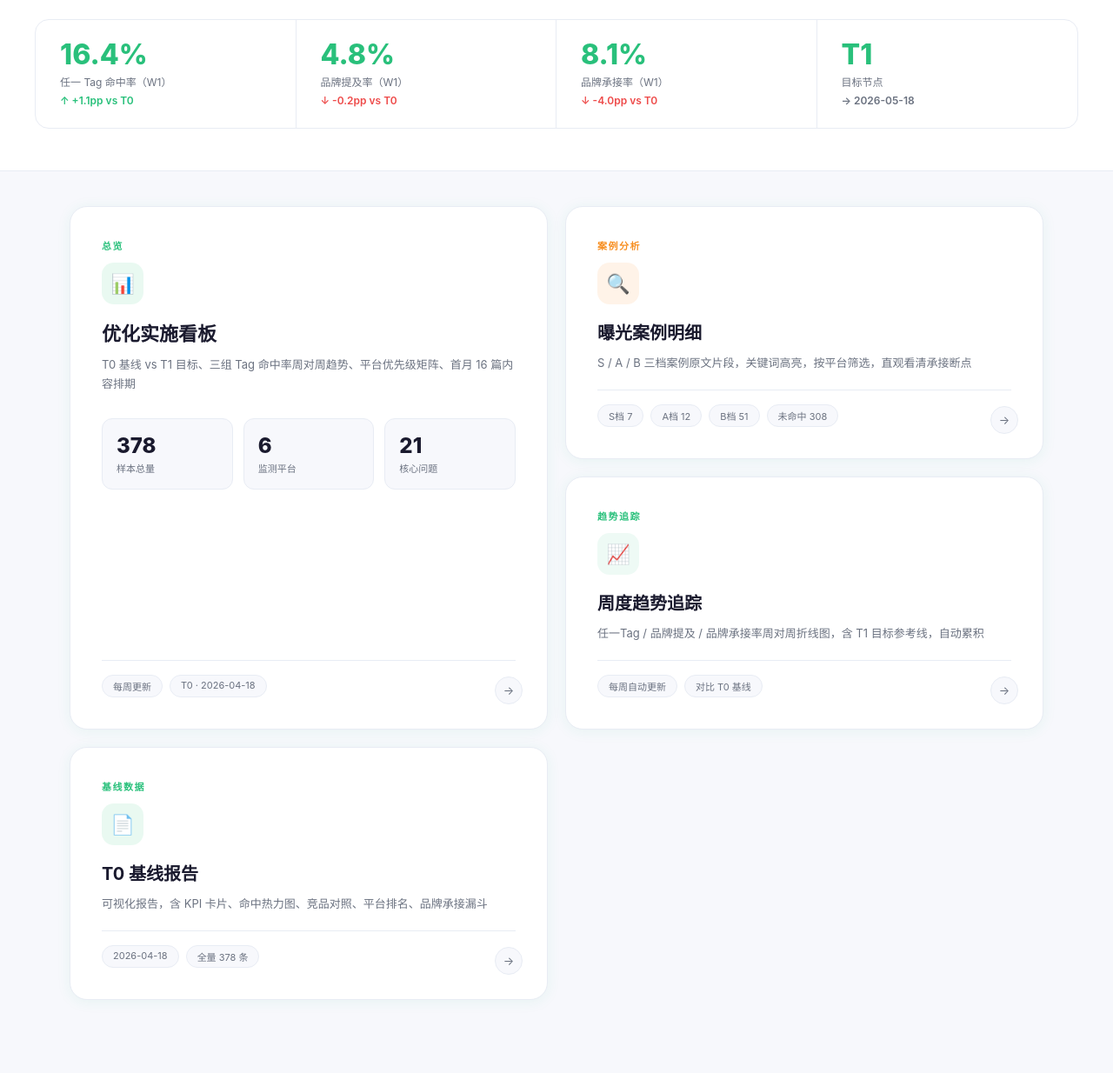
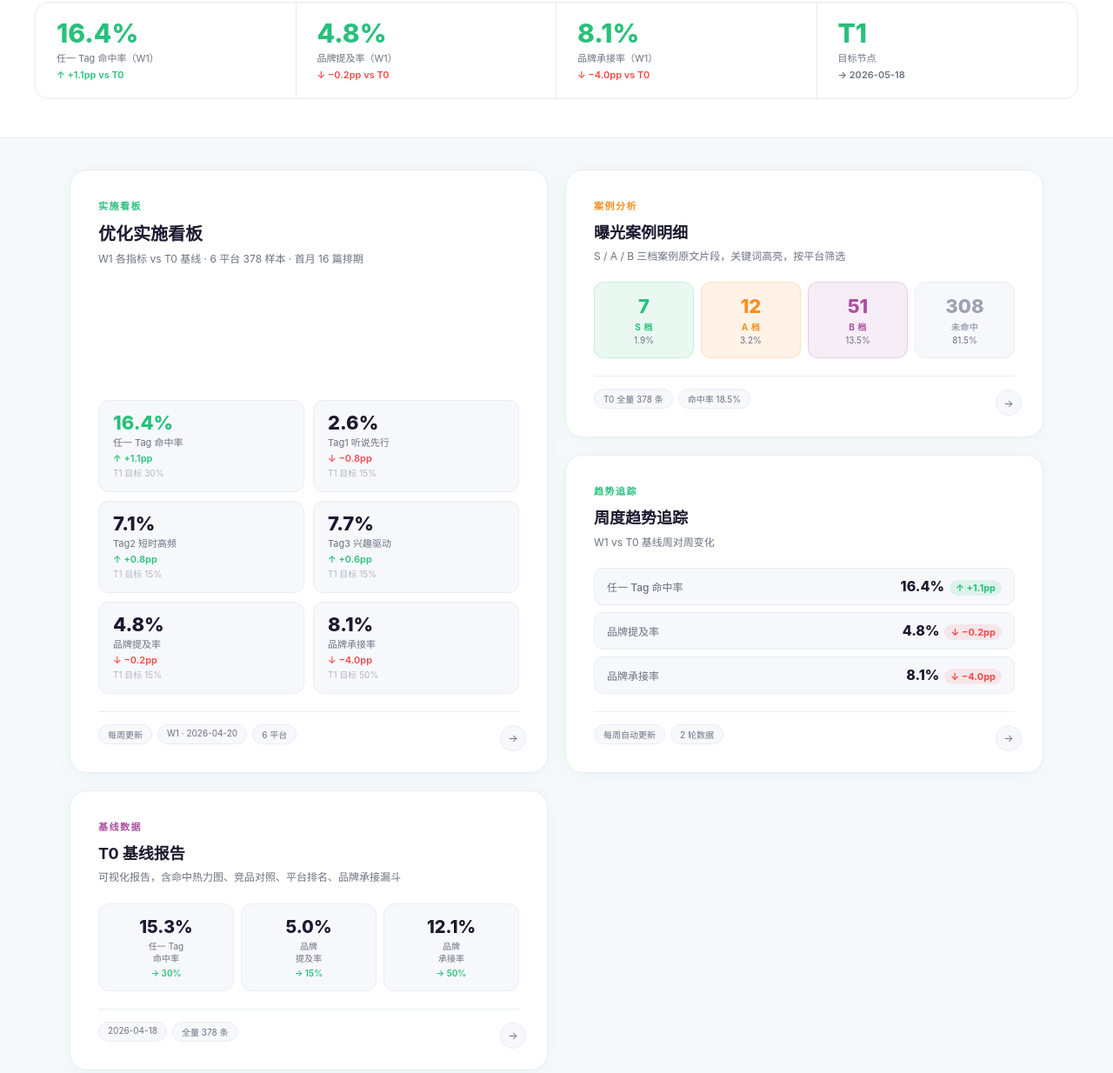
Before and after one commit to alexthbiz/GEO_dashboard, a plain HTML site: page index.html in a window 1280 px wide. Shown: the part 240-1474 px from the top of the page at 87% size. Drawn offline with Linux system fonts and the light colour scheme.

Commit message:
feat: enrich overview cards with live KPI data and W-o-W deltas

```diff
--- a/index.html
+++ b/index.html
@@ -19,72 +19,106 @@ body{font-family:-apple-system,"PingFang SC","Microsoft YaHei",sans-serif;backgr
 .nav-links a.active{color:#29c07b;font-weight:700}
 
 /* Hero */
-.hero{background:#fff;border-bottom:1px solid #E8ECF4;padding:56px 40px 48px}
+.hero{background:#fff;border-bottom:1px solid #E8ECF4;padding:48px 40px 44px}
 .hero-inner{max-width:1200px;margin:0 auto}
-.hero-eyebrow{font-size:12px;font-weight:700;letter-spacing:2px;color:#29c07b;text-transform:uppercase;margin-bottom:16px}
-.hero h1{font-size:40px;font-weight:800;line-height:1.15;letter-spacing:-0.5px;color:#1A1A2E}
+.hero-eyebrow{font-size:12px;font-weight:700;letter-spacing:2px;color:#29c07b;text-transform:uppercase;margin-bottom:14px}
+.hero h1{font-size:38px;font-weight:800;line-height:1.15;letter-spacing:-0.5px;color:#1A1A2E}
 .hero h1 span{color:#29c07b}
-.hero-sub{font-size:14px;color:#6B7280;margin-top:12px;line-height:1.7}
+.hero-sub{font-size:13px;color:#6B7280;margin-top:10px;line-height:1.7}
 
 /* KPI 条 */
-.kpi-strip{display:grid;grid-template-columns:repeat(4,1fr);gap:0;max-width:1200px;margin:32px auto 0;border:1px solid #E8ECF4;border-radius:16px;background:#fff;overflow:hidden}
-.kpi-item{padding:24px 28px;border-right:1px solid #E8ECF4}
+.kpi-strip{display:grid;grid-template-columns:repeat(4,1fr);gap:0;max-width:1200px;margin:28px auto 0;border:1px solid #E8ECF4;border-radius:16px;background:#fff;overflow:hidden}
+.kpi-item{padding:20px 24px;border-right:1px solid #E8ECF4}
 .kpi-item:last-child{border-right:none}
-.kpi-item .v{font-size:32px;font-weight:800;color:#29c07b;line-height:1}
-.kpi-item.accent .v{color:#29c07b}
-.kpi-item .l{font-size:12px;color:#6B7280;margin-top:6px}
-.kpi-item .chg{font-size:12px;font-weight:600;margin-top:6px}
+.kpi-item .v{font-size:30px;font-weight:800;color:#29c07b;line-height:1}
+.kpi-item .l{font-size:11px;color:#6B7280;margin-top:5px}
+.kpi-item .chg{font-size:11px;font-weight:600;margin-top:5px}
 .up{color:#29c07b}.dn{color:#ee4b4a}.flat{color:#6B7280}
 
 /* 主网格 */
-.main-wrap{max-width:1200px;margin:40px auto;padding:0 40px 60px}
+.main-wrap{max-width:1200px;margin:36px auto;padding:0 40px 60px}
 .grid{display:grid;grid-template-columns:1fr 1fr;grid-template-rows:auto auto;gap:20px}
 
-/* 卡片 */
-.card{background:#fff;border-radius:20px;padding:36px;text-decoration:none;color:inherit;display:block;transition:all .25s;position:relative;overflow:hidden;box-shadow:0 2px 16px rgba(41,192,123,.08);border:1px solid #E8ECF4}
+/* 卡片基础 */
+.card{background:#fff;border-radius:20px;padding:32px;text-decoration:none;color:inherit;display:block;transition:all .25s;position:relative;overflow:hidden;box-shadow:0 2px 16px rgba(41,192,123,.07);border:1px solid #E8ECF4}
 .card:hover{transform:translateY(-4px);box-shadow:0 8px 32px rgba(41,192,123,.16)}
-.card.main{grid-row:1/3;display:flex;flex-direction:column;justify-content:space-between}
-
-.card-icon{width:48px;height:48px;border-radius:14px;display:flex;align-items:center;justify-content:center;font-size:22px;margin-bottom:20px}
-.c1 .card-icon{background:rgba(41,192,123,.1)}
-.c2 .card-icon{background:rgba(247,142,32,.1)}
-.c3 .card-icon{background:rgba(41,192,123,.1)}
-.c4 .card-icon{background:rgba(41,192,123,.08)}
+.card.main{grid-row:1/3;display:flex;flex-direction:column}
 
 .card-tag{font-size:11px;font-weight:700;letter-spacing:1.5px;text-transform:uppercase;margin-bottom:12px}
 .c1 .card-tag{color:#29c07b}
 .c2 .card-tag{color:#f78e20}
 .c3 .card-tag{color:#29c07b}
-.c4 .card-tag{color:#29c07b}
+.c4 .card-tag{color:#ac4fa2}
 
-.card-title{font-size:20px;font-weight:700;color:#1A1A2E;margin-bottom:10px;line-height:1.3}
-.card.main .card-title{font-size:22px}
-.card-desc{font-size:13px;color:#6B7280;line-height:1.7}
+.card-title{font-size:18px;font-weight:700;color:#1A1A2E;margin-bottom:6px;line-height:1.3}
+.card.main .card-title{font-size:20px}
+.card-desc{font-size:12px;color:#6B7280;line-height:1.6;margin-bottom:20px}
 
-.card-meta{margin-top:20px;padding-top:16px;border-top:1px solid #E8ECF4;display:flex;flex-wrap:wrap;gap:8px}
-.meta-chip{font-size:11px;color:#6B7280;background:#F7F8FC;padding:4px 12px;border-radius:20px;border:1px solid #E8ECF4}
-
-.card-arrow{position:absolute;bottom:28px;right:28px;width:32px;height:32px;border-radius:50%;background:#F7F8FC;border:1px solid #E8ECF4;display:flex;align-items:center;justify-content:center;font-size:13px;color:#6B7280;transition:.2s}
+.card-arrow{position:absolute;bottom:24px;right:24px;width:30px;height:30px;border-radius:50%;background:#F7F8FC;border:1px solid #E8ECF4;display:flex;align-items:center;justify-content:center;font-size:12px;color:#6B7280;transition:.2s}
 .card:hover .card-arrow{background:#29c07b;color:#fff;border-color:#29c07b}
 
-/* 主卡底部数据预览 */
-.preview-stats{display:grid;grid-template-columns:repeat(3,1fr);gap:12px;margin-top:28px}
-.pstat{background:#F7F8FC;border-radius:12px;padding:16px;border:1px solid #E8ECF4}
-.pstat .pv{font-size:24px;font-weight:800;color:#1A1A2E}
-.pstat .pl{font-size:11px;color:#6B7280;margin-top:3px}
+/* ── 主卡：6指标网格 ── */
+.kpi-grid{display:grid;grid-template-columns:repeat(2,1fr);gap:10px;margin-top:auto}
+.kpi-cell{background:#F7F8FC;border-radius:12px;padding:14px 16px;border:1px solid #E8ECF4}
+.kpi-cell .kv{font-size:22px;font-weight:800;color:#1A1A2E;line-height:1}
+.kpi-cell .kv.green{color:#29c07b}
+.kpi-cell .kl{font-size:11px;color:#6B7280;margin-top:3px}
+.kpi-cell .kdelta{font-size:11px;font-weight:600;margin-top:4px}
+.kpi-cell .kt1{font-size:10px;color:#B0B7C3;margin-top:2px}
+
+/* ── 案例明细卡：漏斗 ── */
+.funnel-row{display:flex;gap:8px;margin-top:16px}
+.funnel-item{flex:1;border-radius:12px;padding:14px 12px;text-align:center}
+.fi-s{background:rgba(41,192,123,.1);border:1px solid rgba(41,192,123,.2)}
+.fi-a{background:rgba(247,142,32,.1);border:1px solid rgba(247,142,32,.2)}
+.fi-b{background:rgba(172,79,162,.1);border:1px solid rgba(172,79,162,.2)}
+.fi-x{background:#F7F8FC;border:1px solid #E8ECF4}
+.funnel-item .fn{font-size:22px;font-weight:800}
+.fi-s .fn{color:#29c07b}
+.fi-a .fn{color:#f78e20}
+.fi-b .fn{color:#ac4fa2}
+.fi-x .fn{color:#9CA3AF}
+.funnel-item .fl{font-size:10px;font-weight:700;letter-spacing:.5px;margin-top:3px}
+.fi-s .fl{color:#29c07b}
+.fi-a .fl{color:#f78e20}
+.fi-b .fl{color:#ac4fa2}
+.fi-x .fl{color:#9CA3AF}
+.funnel-item .fp{font-size:10px;color:#6B7280;margin-top:2px}
+
+/* ── 趋势卡：W-o-W ── */
+.wow-list{display:flex;flex-direction:column;gap:8px;margin-top:16px}
+.wow-row{display:flex;align-items:center;justify-content:space-between;padding:10px 14px;background:#F7F8FC;border-radius:10px;border:1px solid #E8ECF4}
+.wow-label{font-size:12px;color:#6B7280;font-weight:500}
+.wow-right{display:flex;align-items:baseline;gap:6px}
+.wow-cur{font-size:16px;font-weight:800;color:#1A1A2E}
+.wow-delta{font-size:11px;font-weight:700;padding:2px 7px;border-radius:20px}
+.wow-delta.up{color:#29c07b;background:rgba(41,192,123,.12)}
+.wow-delta.dn{color:#ee4b4a;background:rgba(238,75,74,.10)}
+.wow-delta.flat{color:#6B7280;background:#E8ECF4}
+
+/* ── 基线卡：3大KPI ── */
+.baseline-trio{display:grid;grid-template-columns:repeat(3,1fr);gap:8px;margin-top:16px}
+.bt-item{border-radius:12px;padding:14px 10px;text-align:center;background:#F7F8FC;border:1px solid #E8ECF4}
+.bt-item .bv{font-size:20px;font-weight:800;color:#1A1A2E}
+.bt-item .bl{font-size:10px;color:#6B7280;margin-top:3px;line-height:1.4}
+.bt-item .bt1{font-size:10px;color:#29c07b;font-weight:600;margin-top:4px}
+
+.card-footer{margin-top:20px;padding-top:14px;border-top:1px solid #E8ECF4;display:flex;flex-wrap:wrap;gap:6px}
+.meta-chip{font-size:10px;color:#6B7280;background:#F7F8FC;padding:3px 10px;border-radius:20px;border:1px solid #E8ECF4}
 
 /* Footer */
-footer{text-align:center;font-size:12px;color:#6B7280;padding:32px 40px;border-top:1px solid #E8ECF4;background:#fff}
+footer{text-align:center;font-size:12px;color:#6B7280;padding:28px 40px;border-top:1px solid #E8ECF4;background:#fff}
 
 @media(max-width:760px){
-  .hero{padding:36px 20px 32px}
+  .hero{padding:32px 20px 28px}
   .main-wrap{padding:0 20px 40px}
-  .kpi-strip{grid-template-columns:1fr 1fr;margin:24px 20px 0}
+  .kpi-strip{grid-template-columns:1fr 1fr;margin:20px 20px 0}
   .kpi-item{border-bottom:1px solid #E8ECF4}
   .grid{grid-template-columns:1fr}
   .card.main{grid-row:auto}
   .nav-inner{padding:0 20px}
   .nav-links{gap:16px}
+  .funnel-row{gap:4px}
 }
 </style>
 </head>
@@ -110,7 +144,7 @@ footer{text-align:center;font-size:12px;color:#6B7280;padding:32px 40px;border-t
     <div class="hero-sub">方法语义占位 × 品牌承接漏斗 · T0 基线 2026-04-18 · 每周自动复测</div>
 
     <div class="kpi-strip">
-      <div class="kpi-item accent">
+      <div class="kpi-item">
         <div class="v">16.4%</div>
         <div class="l">任一 Tag 命中率（W1）</div>
         <div class="chg up">↑ +1.1pp vs T0</div>
@@ -118,12 +152,12 @@ footer{text-align:center;font-size:12px;color:#6B7280;padding:32px 40px;border-t
       <div class="kpi-item">
         <div class="v">4.8%</div>
         <div class="l">品牌提及率（W1）</div>
-        <div class="chg dn">↓ -0.2pp vs T0</div>
+        <div class="chg dn">↓ −0.2pp vs T0</div>
       </div>
       <div class="kpi-item">
         <div class="v">8.1%</div>
         <div class="l">品牌承接率（W1）</div>
-        <div class="chg dn">↓ -4.0pp vs T0</div>
+        <div class="chg dn">↓ −4.0pp vs T0</div>
       </div>
       <div class="kpi-item">
         <div class="v">T1</div>
@@ -140,28 +174,54 @@ footer{text-align:center;font-size:12px;color:#6B7280;padding:32px 40px;border-t
     <!-- 主卡：优化实施看板 -->
     <a class="card c1 main" href="content_ops/index.html">
       <div>
-        <div class="card-tag">总览</div>
-        <div class="card-icon">📊</div>
+        <div class="card-tag">实施看板</div>
         <div class="card-title">优化实施看板</div>
-        <div class="card-desc">T0 基线 vs T1 目标、三组 Tag 命中率周对周趋势、平台优先级矩阵、首月 16 篇内容排期</div>
-        <div class="preview-stats">
-          <div class="pstat">
-            <div class="pv">378</div>
-            <div class="pl">样本总量</div>
-          </div>
-          <div class="pstat">
-            <div class="pv">6</div>
-            <div class="pl">监测平台</div>
-          </div>
-          <div class="pstat">
-            <div class="pv">21</div>
-            <div class="pl">核心问题</div>
-          </div>
+        <div class="card-desc">W1 各指标 vs T0 基线 · 6 平台 378 样本 · 首月 16 篇排期</div>
+      </div>
+
+      <div class="kpi-grid">
+        <div class="kpi-cell">
+          <div class="kv green">16.4%</div>
+          <div class="kl">任一 Tag 命中率</div>
+          <div class="kdelta up">↑ +1.1pp</div>
+          <div class="kt1">T1 目标 30%</div>
+        </div>
+        <div class="kpi-cell">
+          <div class="kv">2.6%</div>
+          <div class="kl">Tag1 听说先行</div>
+          <div class="kdelta dn">↓ −0.8pp</div>
+          <div class="kt1">T1 目标 15%</div>
+        </div>
+        <div class="kpi-cell">
+          <div class="kv">7.1%</div>
+          <div class="kl">Tag2 短时高频</div>
+          <div class="kdelta up">↑ +0.8pp</div>
+          <div class="kt1">T1 目标 15%</div>
+        </div>
+        <div class="kpi-cell">
+          <div class="kv">7.7%</div>
+          <div class="kl">Tag3 兴趣驱动</div>
+          <div class="kdelta up">↑ +0.6pp</div>
+          <div class="kt1">T1 目标 15%</div>
+        </div>
+        <div class="kpi-cell">
+          <div class="kv">4.8%</div>
+          <div class="kl">品牌提及率</div>
+          <div class="kdelta dn">↓ −0.2pp</div>
+          <div class="kt1">T1 目标 15%</div>
+        </div>
+        <div class="kpi-cell">
+          <div class="kv">8.1%</div>
+          <div class="kl">品牌承接率</div>
+          <div class="kdelta dn">↓ −4.0pp</div>
+          <div class="kt1">T1 目标 50%</div>
         </div>
       </div>
-      <div class="card-meta">
+
+      <div class="card-footer">
         <span class="meta-chip">每周更新</span>
-        <span class="meta-chip">T0 · 2026-04-18</span>
+        <span class="meta-chip">W1 · 2026-04-20</span>
+        <span class="meta-chip">6 平台</span>
       </div>
       <div class="card-arrow">→</div>
     </a>
@@ -169,38 +229,101 @@ footer{text-align:center;font-size:12px;color:#6B7280;padding:32px 40px;border-t
     <!-- 曝光案例明细 -->
     <a class="card c2" href="content_ops/cases.html">
       <div class="card-tag">案例分析</div>
-      <div class="card-icon">🔍</div>
       <div class="card-title">曝光案例明细</div>
-      <div class="card-desc">S / A / B 三档案例原文片段，关键词高亮，按平台筛选，直观看清承接断点</div>
-      <div class="card-meta">
-        <span class="meta-chip">S档 7</span>
-        <span class="meta-chip">A档 12</span>
-        <span class="meta-chip">B档 51</span>
-        <span class="meta-chip">未命中 308</span>
+      <div class="card-desc">S / A / B 三档案例原文片段，关键词高亮，按平台筛选</div>
+
+      <div class="funnel-row">
+        <div class="funnel-item fi-s">
+          <div class="fn">7</div>
+          <div class="fl">S 档</div>
+          <div class="fp">1.9%</div>
+        </div>
+        <div class="funnel-item fi-a">
+          <div class="fn">12</div>
+          <div class="fl">A 档</div>
+          <div class="fp">3.2%</div>
+        </div>
+        <div class="funnel-item fi-b">
+          <div class="fn">51</div>
+          <div class="fl">B 档</div>
+          <div class="fp">13.5%</div>
+        </div>
+        <div class="funnel-item fi-x">
+          <div class="fn">308</div>
+          <div class="fl">未命中</div>
+          <div class="fp">81.5%</div>
+        </div>
+      </div>
+
+      <div class="card-footer">
+        <span class="meta-chip">T0 全量 378 条</span>
+        <span class="meta-chip">命中率 18.5%</span>
       </div>
       <div class="card-arrow">→</div>
     </a>
 
     <!-- 周度趋势 -->
-    <a class="card c4" href="content_ops/trends.html">
+    <a class="card c3" href="content_ops/trends.html">
       <div class="card-tag">趋势追踪</div>
-      <div class="card-icon">📈</div>
       <div class="card-title">周度趋势追踪</div>
-      <div class="card-desc">任一Tag / 品牌提及 / 品牌承接率周对周折线图，含 T1 目标参考线，自动累积</div>
-      <div class="card-meta">
+      <div class="card-desc">W1 vs T0 基线周对周变化</div>
+
+      <div class="wow-list">
+        <div class="wow-row">
+          <span class="wow-label">任一 Tag 命中率</span>
+          <div class="wow-right">
+            <span class="wow-cur">16.4%</span>
+            <span class="wow-delta up">↑ +1.1pp</span>
+          </div>
+        </div>
+        <div class="wow-row">
+          <span class="wow-label">品牌提及率</span>
+          <div class="wow-right">
+            <span class="wow-cur">4.8%</span>
+            <span class="wow-delta dn">↓ −0.2pp</span>
+          </div>
+        </div>
+        <div class="wow-row">
+          <span class="wow-label">品牌承接率</span>
+          <div class="wow-right">
+            <span class="wow-cur">8.1%</span>
+            <span class="wow-delta dn">↓ −4.0pp</span>
+          </div>
+        </div>
+      </div>
+
+      <div class="card-footer">
         <span class="meta-chip">每周自动更新</span>
-        <span class="meta-chip">对比 T0 基线</span>
+        <span class="meta-chip">2 轮数据</span>
       </div>
       <div class="card-arrow">→</div>
     </a>
 
     <!-- T0 基线报告 -->
-    <a class="card c3" href="baseline_T0/report/baseline_T0_report.html">
+    <a class="card c4" href="baseline_T0/report/baseline_T0_report.html">
       <div class="card-tag">基线数据</div>
-      <div class="card-icon">📄</div>
       <div class="card-title">T0 基线报告</div>
-      <div class="card-desc">可视化报告，含 KPI 卡片、命中热力图、竞品对照、平台排名、品牌承接漏斗</div>
-      <div class="card-meta">
+      <div class="card-desc">可视化报告，含命中热力图、竞品对照、平台排名、品牌承接漏斗</div>
+
+      <div class="baseline-trio">
+        <div class="bt-item">
+          <div class="bv">15.3%</div>
+          <div class="bl">任一 Tag<br>命中率</div>
+          <div class="bt1">→ 30%</div>
+        </div>
+        <div class="bt-item">
+          <div class="bv">5.0%</div>
+          <div class="bl">品牌<br>提及率</div>
+          <div class="bt1">→ 15%</div>
+        </div>
+        <div class="bt-item">
+          <div class="bv">12.1%</div>
+          <div class="bl">品牌<br>承接率</div>
+          <div class="bt1">→ 50%</div>
+        </div>
+      </div>
+
+      <div class="card-footer">
         <span class="meta-chip">2026-04-18</span>
         <span class="meta-chip">全量 378 条</span>
       </div>
```
